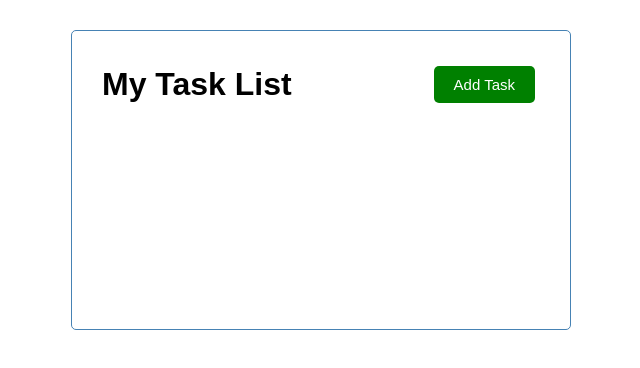
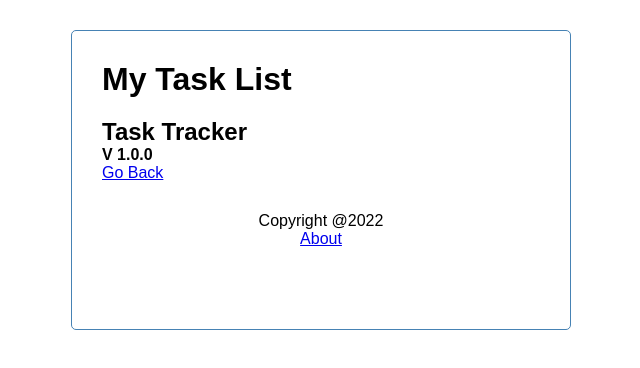
Before and after one commit to Lucho-Vidal/Task-List, an Angular app: page /about in a window 1280 px wide. Before the commit this address led to /. Shown: the top 368 px of the page, without its empty margins (319-959 px from the left). Built offline with nearby package versions, Linux system fonts and the light colour scheme.

Commit message:
Commit final, se creo el footer

```diff
--- a/src/app/app.component.html
+++ b/src/app/app.component.html
@@ -1,5 +1,5 @@
 <div class="container">
   <app-header></app-header>
   <router-outlet></router-outlet>
-
+  <app-footer></app-footer>
 </div>
--- a/src/app/components/about/about.component.html
+++ b/src/app/components/about/about.component.html
@@ -1 +1,5 @@
-<p>about works!</p>
+<div>
+    <h2>Task Tracker</h2>
+    <h4>V 1.0.0</h4>
+    <a href="/">Go Back</a>
+</div>
--- /dev/null
+++ b/src/app/components/footer/footer.component.css
@@ -0,0 +1,4 @@
+footer{
+    margin-top: 30px;
+    text-align: center;
+}
--- /dev/null
+++ b/src/app/components/footer/footer.component.html
@@ -0,0 +1,4 @@
+<footer>
+    <p>Copyright @2022</p>
+    <a routerLink="/about">About</a>
+</footer>
--- /dev/null
+++ b/src/app/components/footer/footer.component.ts
@@ -0,0 +1,15 @@
+import { Component, OnInit } from '@angular/core';
+
+@Component({
+  selector: 'app-footer',
+  templateUrl: './footer.component.html',
+  styleUrls: ['./footer.component.css']
+})
+export class FooterComponent implements OnInit {
+
+  constructor() { }
+
+  ngOnInit(): void {
+  }
+
+}
--- a/src/app/components/header/header.component.html
+++ b/src/app/components/header/header.component.html
@@ -4,5 +4,6 @@
         color="{{showAddTask ? 'red' : 'green'}}"
         text="{{showAddTask ? 'Close Form' : 'Add Task'}}"
         (btnClick)="toggleAddTask()"
+        *ngIf="hasRoute('/')"
     ></app-button>
 </header>
--- a/src/app/components/header/header.component.ts
+++ b/src/app/components/header/header.component.ts
@@ -1,6 +1,7 @@
 import { Component, OnInit } from '@angular/core';
-import { UiService } from 'src/app/service/ui.service'
-import { Subscription } from 'rxjs'
+import { UiService } from 'src/app/service/ui.service';
+import { Subscription } from 'rxjs';
+import { Router } from '@angular/router';
 
 @Component({
   selector: 'app-header',
@@ -14,7 +15,8 @@
   subscription?: Subscription;
 
   constructor(
-    private uiService:UiService
+    private uiService:UiService,
+    private router:Router
   ) {
     this.subscription = this.uiService.onToggle().subscribe(value => this.showAddTask = value)
    }
@@ -26,5 +28,8 @@
     this.uiService.toggleAddTask();
   }
 
+  hasRoute(route: string){
+    return this.router.url === route
+  }
 
 }
```
Also changed, not shown: src/app/app.module.ts (+5 -2 lines).
